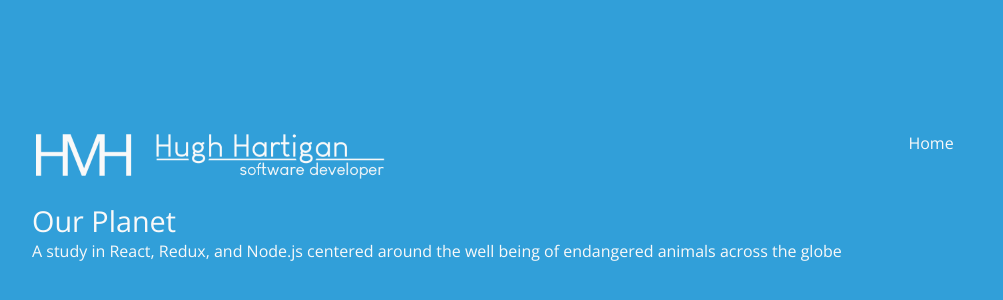
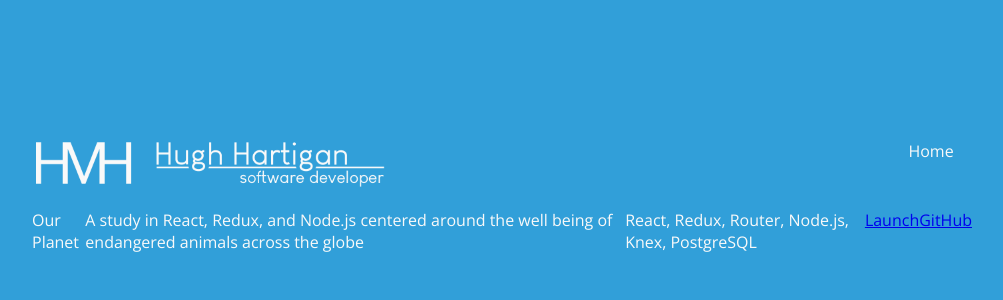
Before and after one commit to HartiganHM/hugh-hartigan-personal-site, a React (Create React App) app: page /projects in a window 1280 px wide. Shown: the part 204-504 px from the top of the page, without its empty margins (138-1141 px from the left). Built offline with nearby package versions, Linux system fonts and the light colour scheme.

Commit message:
Add conditional rendering for Projects component

```diff
--- a/src/Components/Card/Card.js
+++ b/src/Components/Card/Card.js
@@ -1,16 +1,37 @@
 import React from 'react';
 import './Card.css';
 
-const Card = (props) => {
-  const { title, description, url } = props.data;
-  return (
-    <div className='Card'>
-      <a className='url' href={url}>
-        <span className='title'>{title}</span>
-        <span className='description'>{description}</span>
-      </a>
-    </div>
-  )
-}
+const Card = props => {
+  const { title, description, url, techStack, gitHub, liveLink } = props.data;
 
-export default Card
+  if (gitHub) {
+    return (
+      <div className="Card">
+        <div className="wrapper">
+          <span className="title">{title}</span>
+          <span className="description">{description}</span>
+          <span className="tech-stack">{techStack}</span>
+          <span className="button-wrapper">
+            <a href={liveLink} className="button">
+              Launch
+            </a>
+            <a href={gitHub} className="button">
+              GitHub
+            </a>
+          </span>
+        </div>
+      </div>
+    );
+  } else {
+    return (
+      <div className="Card">
+        <a className="url" href={url}>
+          <span className="title">{title}</span>
+          <span className="description">{description}</span>
+        </a>
+      </div>
+    );
+  }
+};
+
+export default Card;
```
